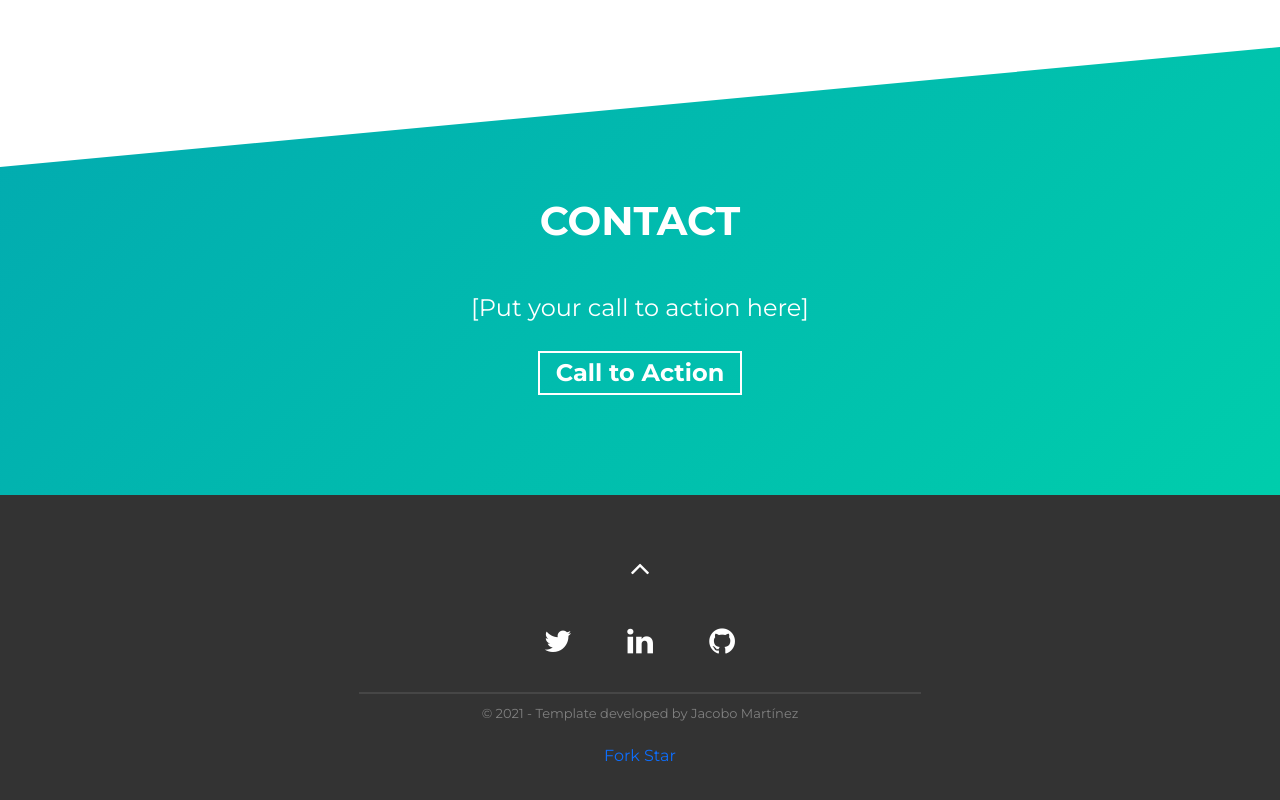
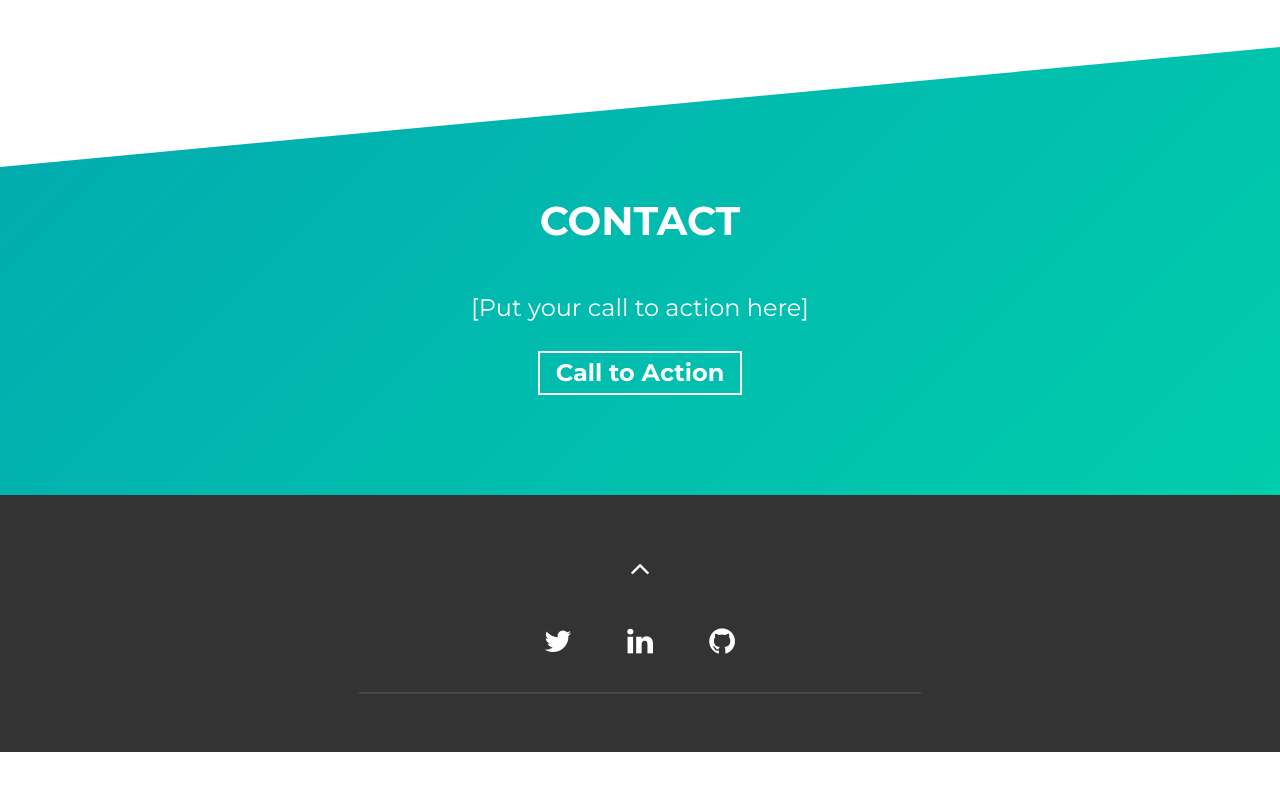
Before and after one commit to enoqueJonas/enoqueJonas.github.io, a website built with Parcel: page src/index.html in a window 1280 px wide. Shown: the part 2719-3519 px from the top of the page. After the commit the page ends 3471 px from the top, so only its background shows below. Built offline with nearby package versions, Linux system fonts and the light colour scheme.

Commit message:
UPDATE Footer

```diff
--- a/src/index.html
+++ b/src/index.html
@@ -303,37 +303,6 @@
 
         <hr />
 
-        <!-- Notice: if you want to give me some credit, it will be huge for me! if not, put your data on it -->
-        <p class="footer__text">
-          © 2021 - Template developed by
-          <a rel="noreferrer" href="https://github.com/cobiwave" target="_blank"
-            >Jacobo Martínez</a
-          >
-        </p>
-
-        <!-- TO DO: remove this entire paragraph once you finish your portfolio -->
-        <p class="mt-3 pt-3">
-          <a
-            rel="noreferrer"
-            class="github-button"
-            href="https://github.com/cobiwave/simplefolio/fork"
-            data-icon="octicon-repo-forked"
-            data-size="large"
-            data-show-count="true"
-            aria-label="Fork ntkme/github-buttons on GitHub"
-            >Fork</a
-          >
-          <a
-            rel="noreferrer"
-            class="github-button"
-            href="https://github.com/cobiwave/simplefolio"
-            data-icon="octicon-star"
-            data-size="large"
-            data-show-count="true"
-            aria-label="Star cobiwave/simplefolio on GitHub"
-            >Star</a
-          >
-        </p>
       </div>
     </footer>
     <!-- /END Footer Section -->
```
